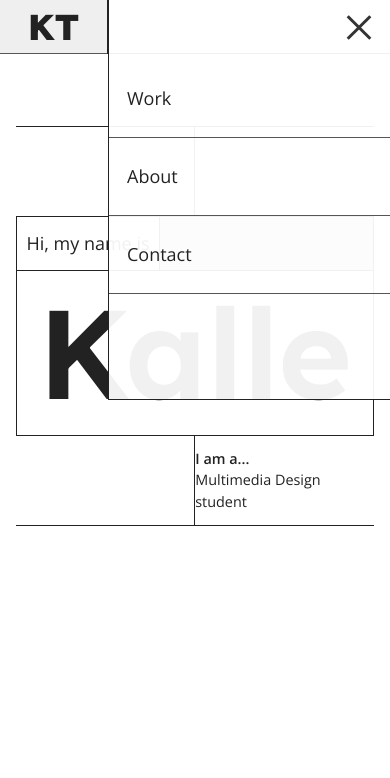
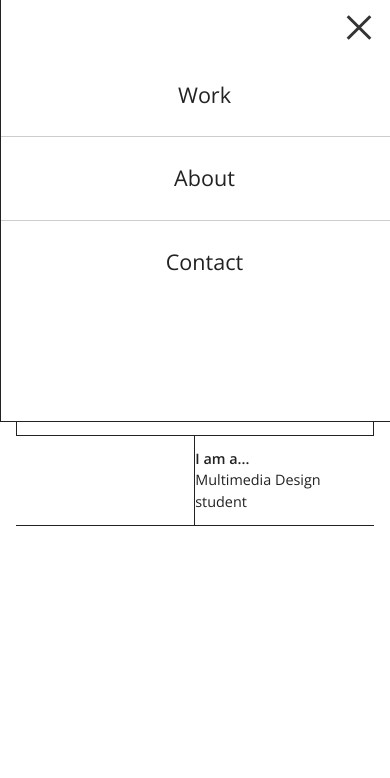
Before and after one commit to stringist/Portfolio_2022, a website built with Vite: page index.html in a window 390 px wide. Both pictures are taken after a click on the element 351 px from the left and 27 px from the top of the page. Shown: the top 778 px of the page. Built offline with nearby package versions, Linux system fonts and the light colour scheme; files whose address does not match are found by name.

Commit message:
burger menu done

```diff
--- a/sass/_components.scss
+++ b/sass/_components.scss
@@ -138,12 +138,12 @@ audio {
         right: 0px;
         width: 3.5rem;
         height: 3rem;
-    background: rgba(255, 255, 255, 0.938);
+        background: #fff;
         // box-shadow: 0 25px 35px rgba(0, 0, 0, 0.1);
         display: flex;
         justify-content: space-between;
-    transition: height 0.5s, width 0.5s;
-    transition-delay: 0s, 0.75s;
+        transition: height 0.3s, width 0.3s;
+        transition-delay: 0s, 0.3s;
         overflow: hidden;
         z-index: 100;
         @media screen and (min-width: 850px) {
@@ -152,60 +152,29 @@ audio {
     }
 
     .burger.active {
-    width: calc(100% - 6rem);
-    height: 400px;
+        width: 100%;
+        height: 16.8rem;
+        height: 50vh;
         transition: width 0.5s, height 0.5s;
         transition-delay: 0s, 0.75s;
         text-align: center;
     }
 
-// .burger .userBx {
-//     position: relative;
-//     width: 60px;
-//     height: 60px;
-//     // background: rgba(255, 255, 255, 0.758);
-//     display: flex;
-//     align-items: center;
-//     overflow: hidden;
-//     transition: 0.5s;
-//     transition-delay: 0.5s;
-// }
-// .burger.active .userBx {
-//     width: calc(100% - 60px);
-//     transition-delay: 0s;
-// }
     .burger .userBx .username {
         white-space: nowrap;
         color: #555;
         font-size: 1.1em;
     }
 
-.burger .userBx .imgBx {
-    display: none;
-    // position: relative;
-    // min-width: 0;
-    // height: 3rem;
-    // overflow: hidden;
-    // // background: #000;
-    // border-radius: 50%;
-    // border: 10px solid #fff;
-}
-
-.burger .userBx .imgBx img {
-    display: none;
-    // position: absolute;
-    // top: 0;
-    // left: 0;
-    // width: 100%;
-    // height: 100%;
-    // object-fit: cover;
-}
-
     .menu {
+        text-align: center;
         position: absolute;
+        display: flex;
+        flex-direction: column;
         width: 100%;
         height: calc(100% - 60px);
-    margin-top: 60px;
+        margin-top: 3rem;
+        // border-top: solid 1px #555;
         // padding: 20px;
         // border-top: 1px solid rgba(0, 0, 0, 0.1);
     }
@@ -214,11 +183,19 @@ audio {
         list-style: none;
         padding-left: 1rem;
         width: 100%;
-    border-bottom: solid 1px #555;
-    // &:hover {
-    //     color: #fff;
-    //     background: #222;
-    // }
+        // border-bottom: solid 1px #555;
+        display: grid;
+        place-items: center;
+        text-align: center;
+        &:hover {
+            text-decoration: underline;
+            transform: scale(1.05);
+        }
+    }
+
+    .burger ul :nth-child(2) {
+        border-top: solid .5px rgb(205, 205, 205);
+        border-bottom: solid .5px rgb(205, 205, 205)
     }
 
     .menu li a {
@@ -228,7 +205,7 @@ audio {
         align-items: center;
         // gap: 10px;
         margin: 25px 0;
-    font-size: 1rem;
+        font-size: 1.2rem;
         text-decoration: none;
         color: #222;
         // &:hover {
@@ -250,7 +227,7 @@ audio {
         cursor: pointer;
         display: flex;
         justify-content: center;
-    justify-content: end;
+        justify-content: right;
         margin-right: calc((3.5rem - 32px)/2);
         align-items: center;
     }
```
Also changed, not shown: index.html (+1 -4 lines). Lines whose indentation alone changed are shown as unchanged.
